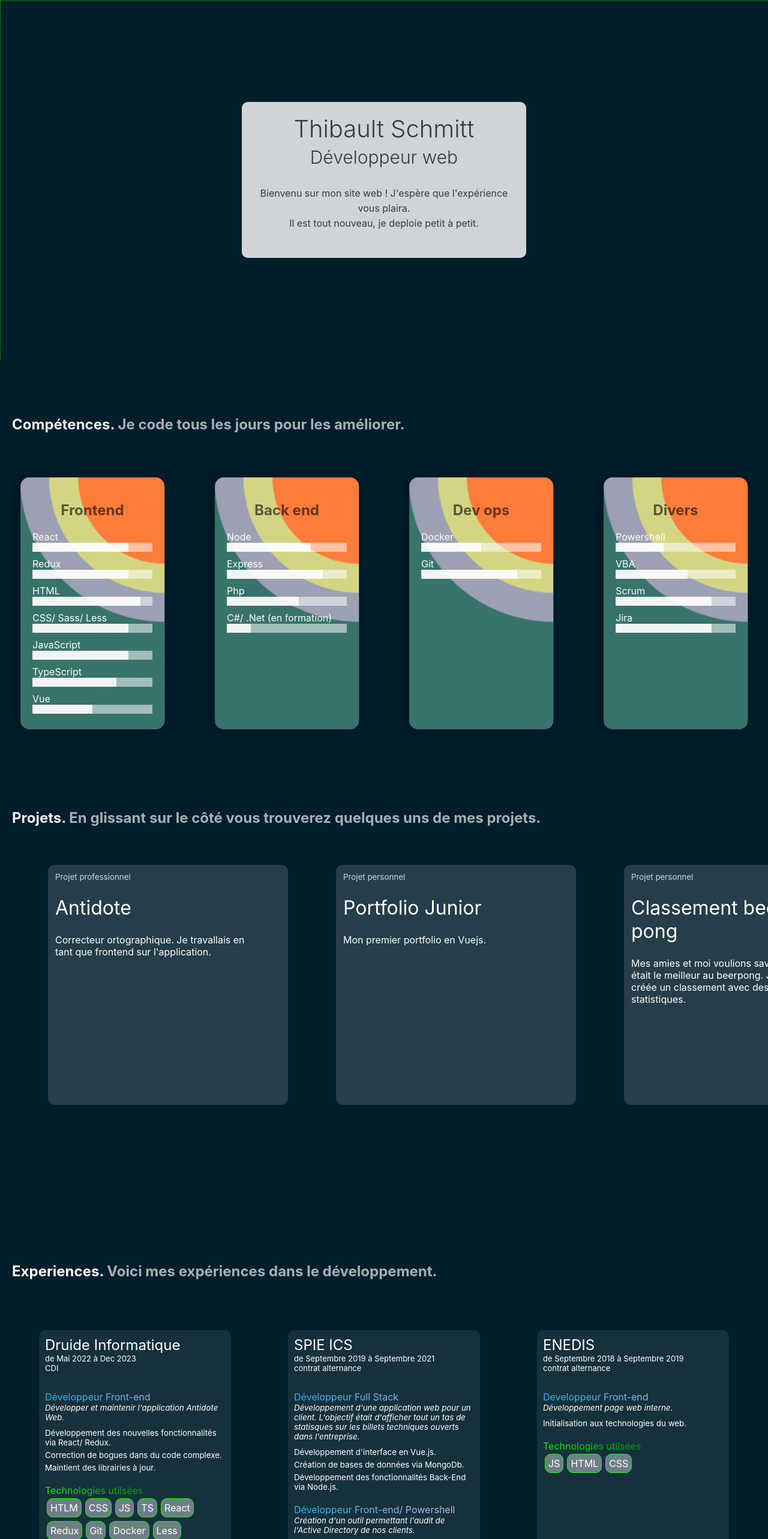
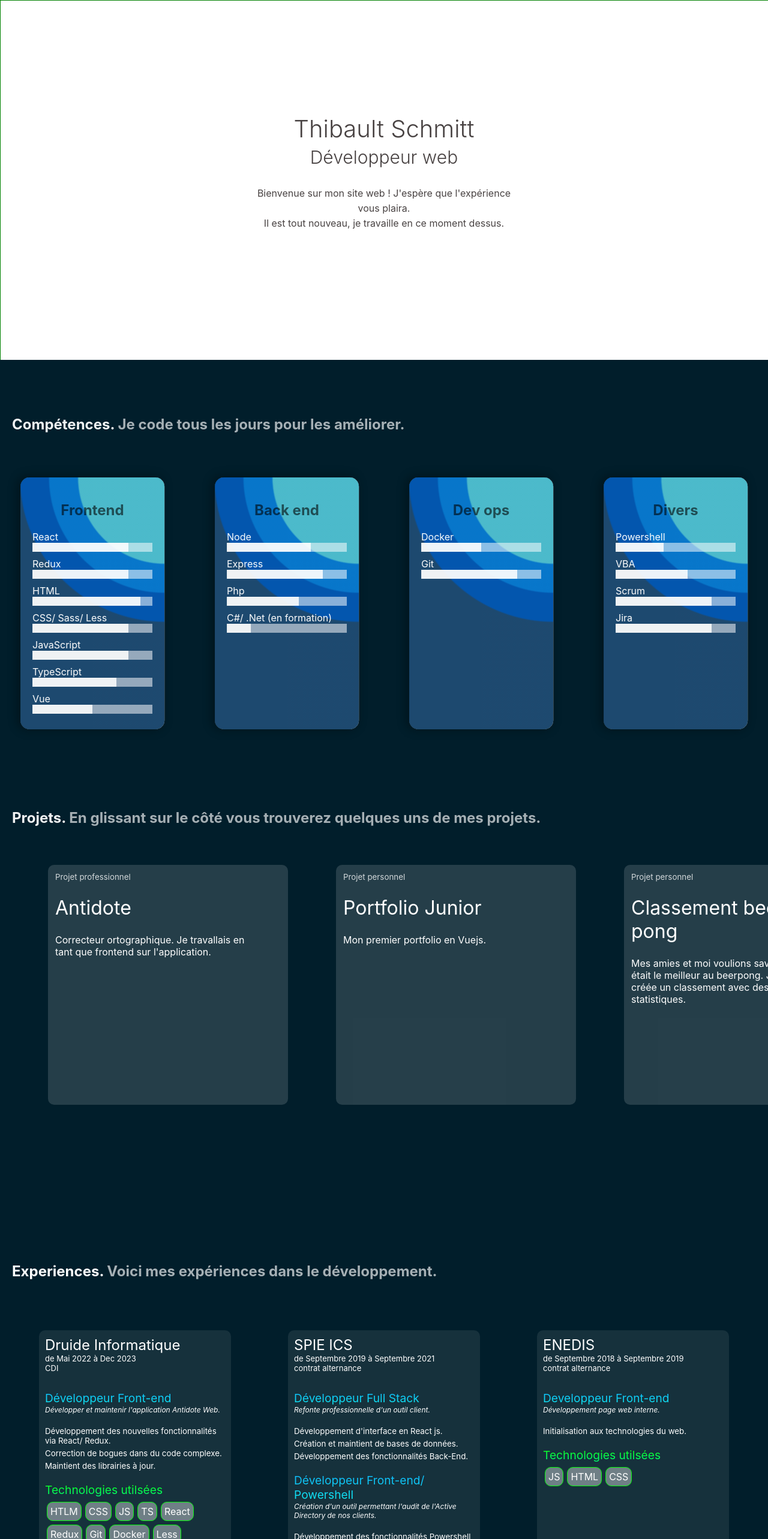
Before and after one commit to TiboLeFreapon/portifolio-actuel, a React (Create React App) app: page / in a window 1280 px wide. Shown: the top 2566 px of the page at 60% size. Built offline with nearby package versions, Linux system fonts and the light colour scheme.

Commit message:
REtirer le fond d'écran. Changer les styles.

```diff
--- a/public/index.html
+++ b/public/index.html
@@ -10,34 +10,11 @@
       content="Web site created using create-react-app"
     />
     <link rel="apple-touch-icon" href="%PUBLIC_URL%/logo192.png" />
-    <!--
-      manifest.json provides metadata used when your web app is installed on a
-      user's mobile device or desktop. See https://developers.google.com/web/fundamentals/web-app-manifest/
-    -->
     <link rel="manifest" href="%PUBLIC_URL%/manifest.json" />
-    <!--
-      Notice the use of %PUBLIC_URL% in the tags above.
-      It will be replaced with the URL of the `public` folder during the build.
-      Only files inside the `public` folder can be referenced from the HTML.
-
-      Unlike "/favicon.ico" or "favicon.ico", "%PUBLIC_URL%/favicon.ico" will
-      work correctly both with client-side routing and a non-root public URL.
-      Learn how to configure a non-root public URL by running `npm run build`.
-    -->
-    <title>React App</title>
+    <title>Thibault SCHMITT</title>
   </head>
   <body>
     <noscript>You need to enable JavaScript to run this app.</noscript>
     <div id="root"></div>
-    <!--
-      This HTML file is a template.
-      If you open it directly in the browser, you will see an empty page.
-
-      You can add webfonts, meta tags, or analytics to this file.
-      The build step will place the bundled scripts into the <body> tag.
-
-      To begin the development, run `npm start` or `yarn start`.
-      To create a production bundle, use `npm run build` or `yarn build`.
-    -->
   </body>
 </html>
--- a/src/components/PanneauAcceuil.js
+++ b/src/components/PanneauAcceuil.js
@@ -10,8 +10,8 @@ const PanneauAccueil = () => {
                     Développeur web
                 </h3>
                 <div className="pres-site">
-                    <span>Bienvenu sur mon site web ! J'espère que l'expérience vous plaira.</span><br/>
-                    <span>Il est tout nouveau, je deploie petit à petit.</span> </div>
+                    <span>Bienvenue sur mon site web ! J'espère que l'expérience vous plaira.</span><br/>
+                    <span>Il est tout nouveau, je travaille en ce moment dessus.</span> </div>
             </div>
         </div>
     )
--- a/src/donnees/constantesCompetence.js
+++ b/src/donnees/constantesCompetence.js
@@ -55,11 +55,11 @@ module.exports = {
           {
             name: "Développeur Full Stack",
             resume:
-              "Développement d'une application web pour un client. L'objectif était d'afficher tout un tas de statisques sur les billets techniques ouverts dans l'entreprise.",
+              "Refonte professionnelle d'un outil client.",
             taches: [
-              "Développement d'interface en Vue.js.",
-              "Création de bases de données via MongoDb.",
-              "Développement des fonctionnalités Back-End via Node.js.",
+              "Développement d'interface en React js.",
+              "Création et maintient de bases de données.",
+              "Développement des fonctionnalités Back-End.",
             ],
           },
           {
@@ -67,7 +67,7 @@ module.exports = {
             resume:
               "Création d'un outil permettant l'audit de l'Active Directory de nos clients.",
             taches: [
-              "Développement des fonctionnalités Powershell afin de récupérer les informalions relatif à l'Active Directory ",
+              "Développement des fonctionnalités Powershell afin de récupérer les informalions relatif à l'Active Directory.",
 
               "Traitement des informations récupérées pour en faire un tableau de bord version web.",
             ],
--- a/src/style/pageAccueil.scss
+++ b/src/style/pageAccueil.scss
@@ -5,7 +5,8 @@
     overflow: hidden;
     display: flex;
     justify-content: center;
-    background-color: #011E2B;
+    background-size: 100% 100%;
+
 
     .tache{
 
--- a/src/style/pageComp.scss
+++ b/src/style/pageComp.scss
@@ -27,9 +27,9 @@
                 padding: 20px;
                 border-radius: 15px;
                 background-image:
-                radial-gradient(circle at 100% 0%,rgba(255, 0, 0, 0.445) 29.5%,rgba(0, 170, 255, 0.168) 30%),
-                radial-gradient(circle at 100% 0%,rgba(255, 255, 0, 0.479) 39.5%,rgba(128, 128, 128, 0.525) 40%),
-                radial-gradient(circle at 100% 0%,rgb(255, 192, 203) 49.5%,rgba(0, 128, 0, 0.499) 50%);
+                radial-gradient(circle at 100% 0%,rgba(95, 205, 203, 0.78) 29.5%,rgba(0, 170, 255, 0) 30%),
+                radial-gradient(circle at 100% 0%,rgba(10, 133, 215, 0.692) 39.5%,rgba(1, 42, 45, 0) 40%),
+                radial-gradient(circle at 100% 0%,rgb(3, 86, 174) 49.5%,rgba(31, 76, 115, 0.95) 50%);
 
                 //barre progression
                 .groupe-bp{
--- a/src/style/pageExp.scss
+++ b/src/style/pageExp.scss
@@ -53,8 +53,10 @@
                 margin-bottom: 20px;
 
                 .nom-mission {
+
+                    font-size: larger;
                     background-color: #f3ec78;
-                    background-image: linear-gradient(45deg, #0eb5f7, #f4b2e5);
+                    background-image: linear-gradient( #0eb5f7, #10e8ef);
                     background-size: 100%;
                     -webkit-background-clip: text;
                     -moz-background-clip: text;
@@ -65,11 +67,12 @@
 
                 .resume {
                     font-style: italic;
-                    font-size: smaller;
+                    font-size: 12px;
                     margin-bottom: 10px;
                 }
 
                 .taches-contenu {
+                    margin: 20px 0px;
                     display: flex;
                     flex-direction: column;
                     gap: 5px;
@@ -82,18 +85,19 @@
                 .titre-techno {
 
                     background-color: #f3ec78;
-                    background-image: linear-gradient(45deg, #0ef716, #043219);
+                    background-image: linear-gradient(#0ef716, #00ff73);
                     background-size: 100%;
                     -webkit-background-clip: text;
                     -moz-background-clip: text;
                     -webkit-text-fill-color: transparent;
                     -moz-text-fill-color: transparent;
+                    font-size: larger;
                 }
 
                 .techno-utilise {
                     display: flex;
                     flex-wrap: wrap;
-
+                    margin: 5px 0px;
                     span {
                         margin: 3px;
                         background-color: rgba(255, 255, 255, 0.382);
```
Also changed, not shown: src/img/fond-ecran.png (added).
